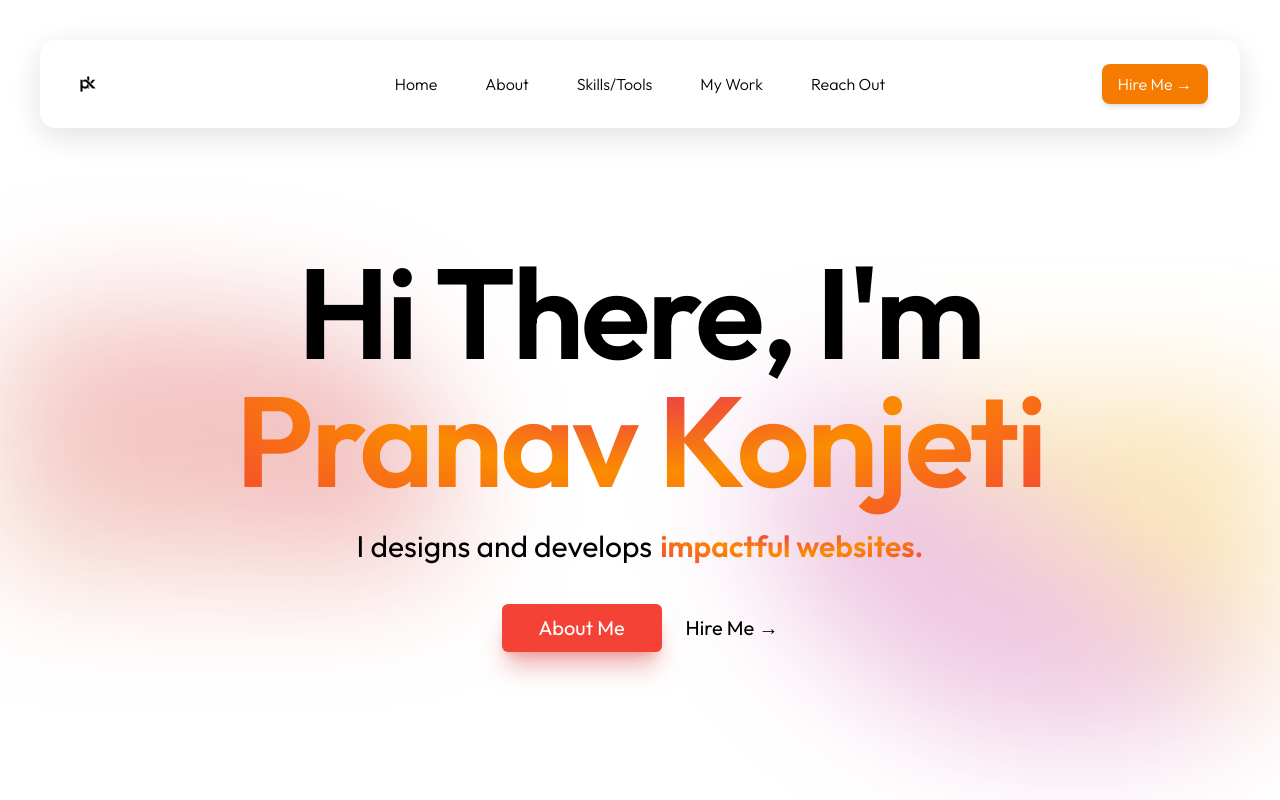
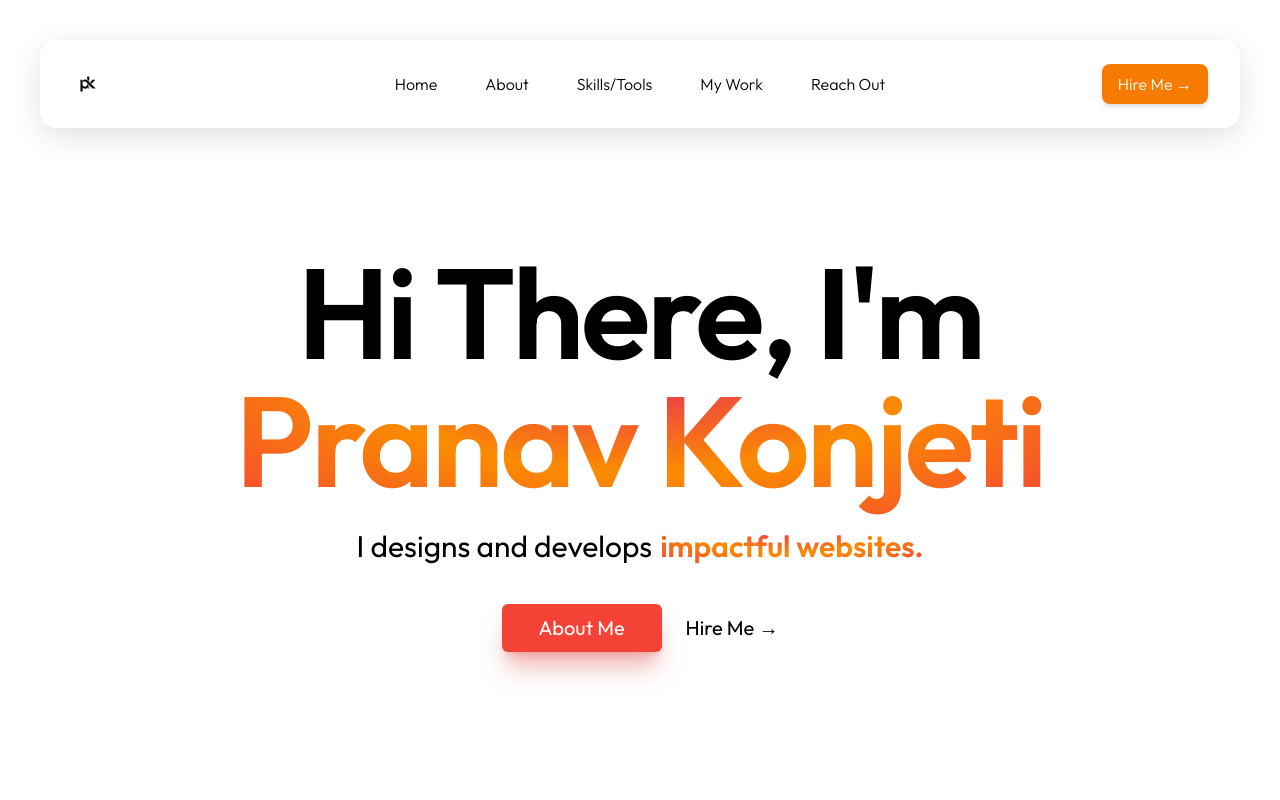
Before and after one commit to OliverIsOliver/AdmitsCollegeConsulting, a React (Vite) app: page / in a window 1280 px wide. Shown: the top 800 px of the page. Built offline with nearby package versions, Linux system fonts and the light colour scheme.

Commit message:
temporarily hide gradients

```diff
--- a/src/Components/HeroMain.jsx
+++ b/src/Components/HeroMain.jsx
@@ -7,7 +7,7 @@
         <>
         <div className="relative isolate px-6 pt-14 lg:px-8">
           <div
-            className="absolute inset-x-0 -top-40 -z-10 transform-gpu overflow-hidden blur-3xl sm:-top-80"
+            className="absolute inset-x-0 -top-40 -z-10 transform-gpu overflow-hidden blur-3xl sm:-top-80 hidden"
             aria-hidden="true"
           >
             <div
@@ -67,7 +67,7 @@
             </div>
           </div>
           <div
-            className="absolute inset-x-0 top-[calc(100%-13rem)] -z-10 transform-gpu overflow-hidden blur-3xl sm:top-[calc(100%-30rem)]"
+            className="absolute inset-x-0 top-[calc(100%-13rem)] -z-10 transform-gpu overflow-hidden blur-3xl sm:top-[calc(100%-30rem)] hidden"
             aria-hidden="true"
           >
             <div
```
